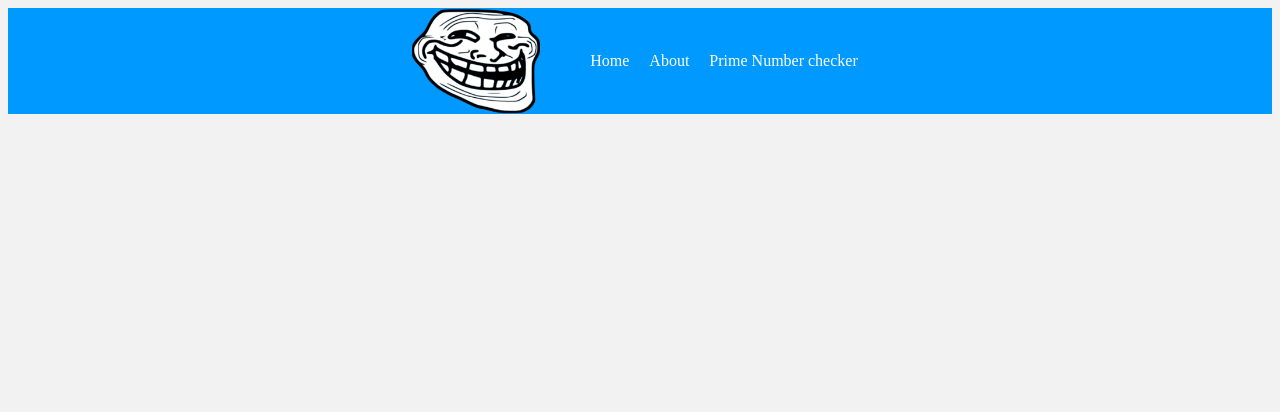
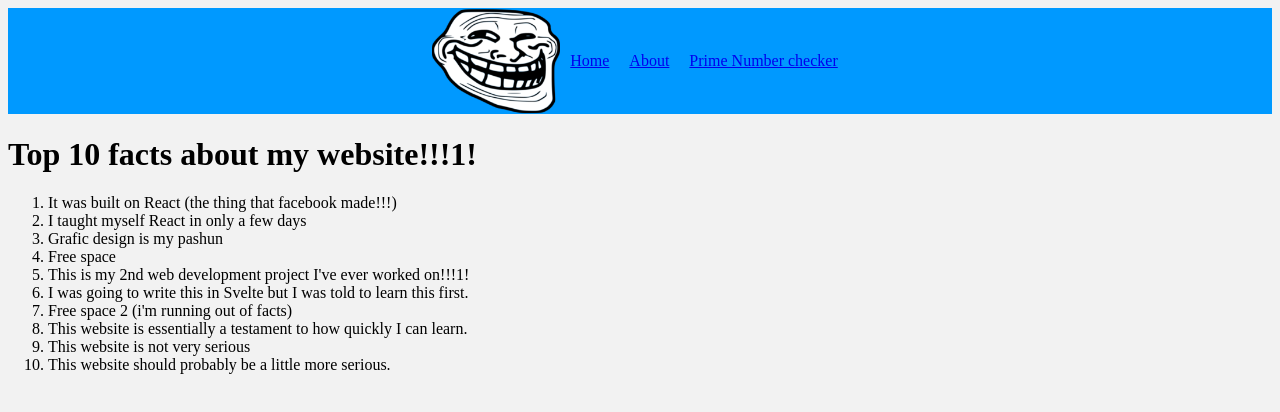
Before and after one commit to doboggio/randomdaysnet, a React (Create React App) app: page / in a window 1280 px wide. Shown: the top 412 px of the page. Built offline with nearby package versions, Linux system fonts and the light colour scheme.

Commit message:
ayo we makin a website

```diff
--- a/src/App.js
+++ b/src/App.js
@@ -1,10 +1,45 @@
 import React from "react";
-import Header from "./Components/Header"
+import Body from "./Components/Body"
+import logo from "./tf.png"
+import {
+    BrowserRouter as Router,
+    Routes,
+    Route,
+    Link
+  } from "react-router-dom";
+import PrimeChecker from "./Components/PrimeChecker"
+import About from "./Components/About"
+
+class Header extends React.Component
+{
+    imgalt = "troll face logo";
+    render(){
+        return(
+                <header className="Header">
+                <nav>
+                <img src={logo} className="logo" alt={this.imgalt} title={this.imgalt}></img>
+                <ul>
+                    <li><Link to="/">Home</Link></li>
+                    <li><Link to="/About">About</Link></li>
+                    <li><Link to="/PrimeChecker">Prime Number checker</Link></li>
+                </ul>
+                </nav>
+            </header>
+        );
+    }
+}
 
 class App extends React.Component{
     render(){
        return <div className="globalApp">
+        <Router>
         <Header />
+            <Routes>
+            <Route path ="/" element={<Body />} />
+            <Route path ="/PrimeChecker" element={<PrimeChecker />} />
+            <Route path ="/About" element={<About />} />
+            </Routes>
+        </Router>
        </div>}
 }
 export default App;
--- /dev/null
+++ b/src/Components/About.js
@@ -0,0 +1,11 @@
+import React from "react"
+
+export default class About extends React.Component
+{
+    render()
+    {
+        return (
+            <h1>I am moyai</h1>
+        );
+    }
+}
--- /dev/null
+++ b/src/Components/Body.js
@@ -0,0 +1,31 @@
+import React from "react";
+
+function Top10List()
+{
+    return (
+            <div>
+                <h1>Top 10 facts about my website!!!1!</h1>
+                <ol>
+                    <li>{"It was built on React (the thing that facebook made!!!)"}</li>
+                    <li>I taught myself React in only a few days</li>
+                    <li>Grafic design is my pashun</li>
+                    <li>Free space</li>
+                    <li>This is my 2nd web development project I've ever worked on!!!1!</li>
+                    <li>I was going to write this in Svelte but I was told to learn this first.</li>
+                    <li>Free space 2 (i'm running out of facts)</li>
+                    <li>This website is essentially a testament to how quickly I can learn.</li>
+                    <li>This website is not very serious</li>
+                    <li>This website should probably be a little more serious.</li>
+                </ol>
+            </div>
+   );
+}
+
+export default class Body extends React.Component{
+    render()
+    {
+        return(
+            <Top10List />
+        );
+    }
+}
--- a/src/Components/Header.js
+++ /dev/null
@@ -1,18 +0,0 @@
-import React from "react";
-import logo from "../tf.png"
-
-export default class Header extends React.Component
-{
-    render(){
-        return(
-            <header className="Header">
-                <img src={logo} className="logo"></img>
-                <ul>
-                    <li>Home</li>
-                    <li>About</li>
-                    <li>Prime Number checker</li>
-                </ul>
-            </header>
-        );
-    }
-}
--- /dev/null
+++ b/src/Components/PrimeChecker.js
@@ -0,0 +1,11 @@
+import React from "react"
+
+export default class PrimeChecker extends React.Component
+{
+    render()
+    {
+        return (
+            <h1>test</h1>
+        );
+    }
+}
--- a/src/index.css
+++ b/src/index.css
@@ -5,7 +5,7 @@
 {
   background-color: #f2f2f2;
 }
-.Header
+.Header nav
 {
   background-color: #0099FF;
   color: #fff;
@@ -17,6 +17,7 @@
 {
   display:flex;
   list-style: none;
+  padding: 0;
 }
 .Header li
 {
--- a/src/index.js
+++ b/src/index.js
@@ -5,4 +5,8 @@ import App from './App.js'
 
 const root = ReactDOM.createRoot(document.getElementById("root"));
 
-root.render(<App />);
+root.render(
+    <React.StrictMode>
+        <App />
+    </React.StrictMode>
+);
```
